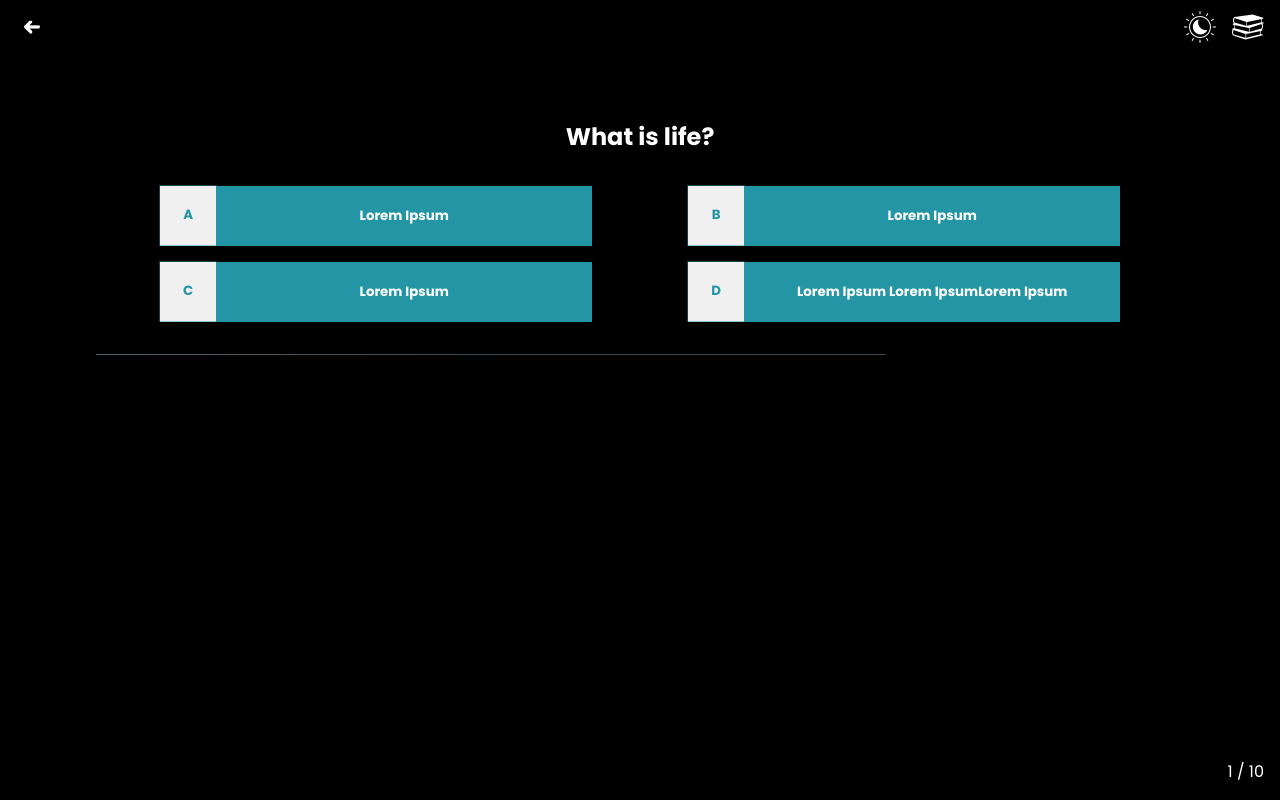
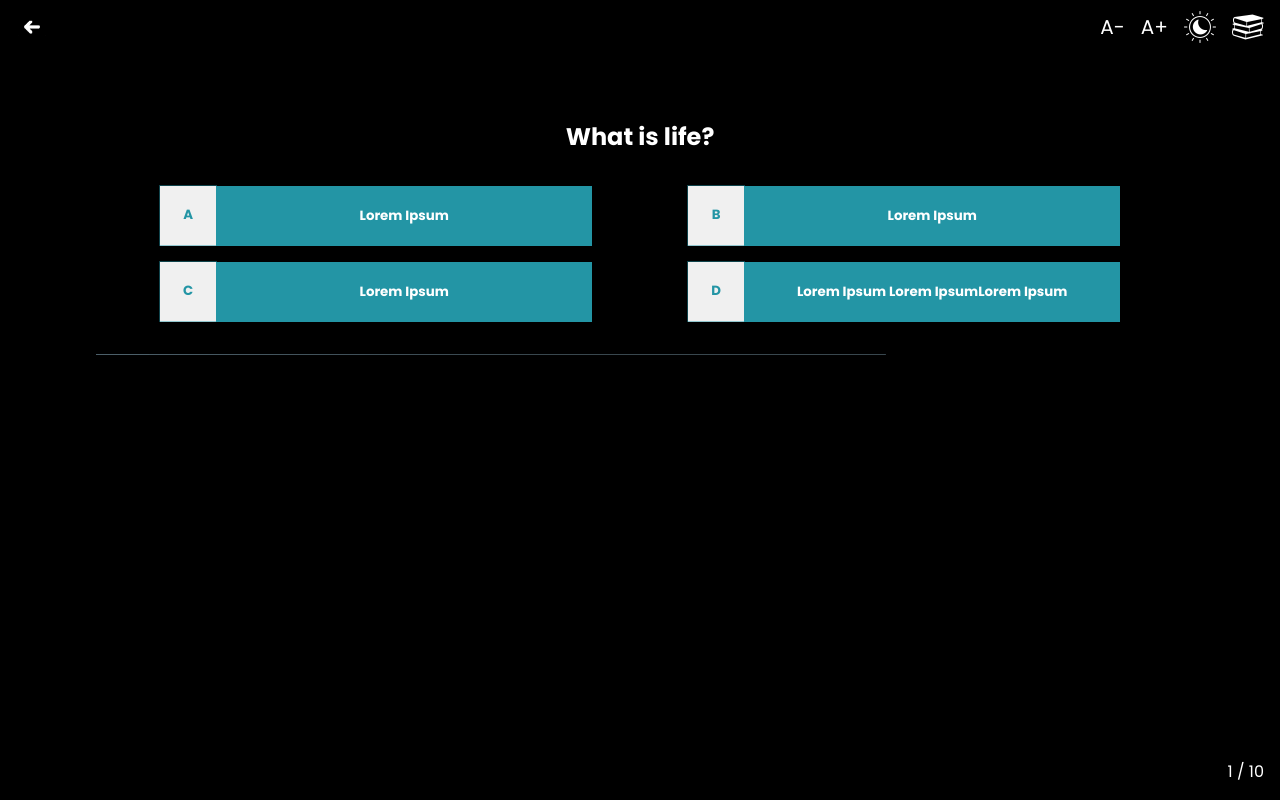
Before and after one commit to riandrei/mindtale, a React (Vite) app in the folder client/: page /Quiz in a window 1280 px wide. Built offline with nearby package versions, Linux system fonts and the light colour scheme; a web font is replaced by a local one.

Commit message:
with functional incrase/decrease font size in sotryboard

```diff
--- a/client/src/components/Story.jsx
+++ b/client/src/components/Story.jsx
@@ -11,7 +11,7 @@ import Back from '../assets/back.png';
 import Menu from '../assets/menuu.png';
 
 
-export function Story({ openNav, handleNavClick, isLight }) {
+export function Story({ isLight, fontSize, handleIncraseFontSize, handleDecreaseFontSize  }) {
 
 
 
@@ -19,22 +19,19 @@ export function Story({ openNav, handleNavClick, isLight }) {
         <div className={styles.Story}>
             <img className={styles.Picture} src={Sample1} />
             <div className={styles.Story_inner}>
-                <p className={isLight?styles.Text2:styles.Text}>Lorem ipsum dolor sit amet. 33 nihil internos ut omnis quia nam fuga natus aut ratione incidunt. Qui fugit eius in dolorum dicta ab excepturi natus non dolorum voluptatem hic tempora quod et architecto dignissimos quo quia possimus. Lorem ipsum dolor sit amet. 33 nihil internos ut omnis quia nam fuga natus aut ratione incidunt. Qui fugit eius in dolorum dicta ab excepturi natus non dolorum voluptatem hic tempora quod et architecto dignissimos quo quia possimus.Lorem ipsum dolor sit amet. 33 nihil internos ut omnis quia nam fuga natus aut ratione incidunt. Qui fugit eius in dolorum dicta ab excepturi natus non dolorum voluptatem hic tempora quod et architecto dignissimos quo quia possimus. </p>
+                {
+                    !isLight && <p className={` ${fontSize === 1 ? styles.Text: ''} ${fontSize === 2 ? styles.Text2 : ''} ${fontSize == 3 ? styles.Text3 : ''}`}>
+                    Lorem ipsum dolor sit amet. 33 nihil internos ut omnis quia nam fuga natus aut ratione incidunt. Qui fugit eius in dolorum dicta ab excepturi natus non dolorum voluptatem hic tempora quod et architecto dignissimos quo quia possimus. Lorem ipsum dolor sit amet. 33 nihil internos ut omnis quia nam fuga natus aut ratione incidunt. Qui fugit eius in dolorum dicta ab excepturi natus non dolorum voluptatem hic tempora quod et architecto dignissimos quo quia possimus.Lorem ipsum dolor sit amet. 33 nihil internos ut omnis quia nam fuga natus aut ratione incidunt. Qui fugit eius in dolorum dicta ab excepturi natus non dolorum voluptatem hic tempora quod et architecto dignissimos quo quia possimus.
+                </p>
+                }
+
+                {
+                    isLight && <p className={`${styles.Dark} ${fontSize === 1 ? styles.Text: ''} ${fontSize === 2 ? styles.Text2 : ''} ${fontSize == 3 ? styles.Text3 : ''}`}>
+                    Lorem ipsum dolor sit amet. 33 nihil internos ut omnis quia nam fuga natus aut ratione incidunt. Qui fugit eius in dolorum dicta ab excepturi natus non dolorum voluptatem hic tempora quod et architecto dignissimos quo quia possimus. Lorem ipsum dolor sit amet. 33 nihil internos ut omnis quia nam fuga natus aut ratione incidunt. Qui fugit eius in dolorum dicta ab excepturi natus non dolorum voluptatem hic tempora quod et architecto dignissimos quo quia possimus.Lorem ipsum dolor sit amet. 33 nihil internos ut omnis quia nam fuga natus aut ratione incidunt. Qui fugit eius in dolorum dicta ab excepturi natus non dolorum voluptatem hic tempora quod et architecto dignissimos quo quia possimus.
+                </p>
+                }
                 <Choices />
             </div>
-
-            {/* <div className={styles.Next}>
-                <Link className={styles.Prev}>Previous</Link>
-                <Link className={styles.Prev}>Next</Link>
-            </div>
-            <div className={styles.StoryBoard_recommend}>
-                <Recommend photo={Art} genre="Mystery" title="Naruto Shipddpuden" />
-                <Recommend photo={Art} genre="Mystery" title="Naruto Shipddpuden" />
-                <Recommend photo={Art} genre="Mystery" title="Naruto Shipddpuden" />
-                <Recommend photo={Art} genre="Mystery" title="Naruto Shipddpuden" />
-                <Recommend photo={Art} genre="Mystery" title="Naruto Shipddpuden" />
-                <Recommend photo={Art} genre="Mystery" title="Naruto Shipddpuden" />
-            </div> */}
 
         </div>
     );
--- a/client/src/components/StoryNav.jsx
+++ b/client/src/components/StoryNav.jsx
@@ -10,7 +10,7 @@ import Theme from '../assets/themes.png'
 import Dark from '../assets/dark.png'
 import Light from '../assets/book-icon-dark.png'
 
-export const StoryNav = ({handleThemeClick, isLight, handleNavClick, openNav}) => {
+export const StoryNav = ({handleThemeClick, isLight, handleNavClick, openNav, fontSize, handleIncreaseFontSize, handleDecreaseFontSize}) => {
     const navigate = useNavigate();
     const goBack = () => {
         navigate(-1)
@@ -19,6 +19,8 @@ export const StoryNav = ({handleThemeClick, isLight, handleNavClick, openNav}) =
         <div className={styles.StoryNav}>
             <img onClick={goBack} className={styles.Back} src={Back} />
             <div className={styles.StoryNav_inner}>
+                <span className={isLight?styles.Light : styles.Dark} onClick={handleDecreaseFontSize}>A-</span>
+                <span className={isLight?styles.Light : styles.Dark} onClick={handleIncreaseFontSize}>A+</span>
                 <img onClick={handleThemeClick} src={isLight? Dark:Theme} />
                 {
                     openNav ? "" : <img onClick={handleNavClick} src={isLight ? Light :Book} />
--- a/client/src/css/Story.module.css
+++ b/client/src/css/Story.module.css
@@ -2,6 +2,7 @@
     padding:0;
     margin:0;
     box-sizing: border-box;
+
 }
 
 .Story{
@@ -12,30 +13,35 @@
     padding: 1rem;
 
 }
-.Story_inner{
-    display: flex;
-    flex-direction: column;
-    gap:1rem;
-    width:100%;
-}
+
 .Text{
     font-size: 1.25em;
     font-weight: 450;
     line-height:175%;
-    clip-path: polygon(0 0, 0 0, 0 100%, 0% 100%);
+    /* clip-path: polygon(0 0, 0 0, 0 100%, 0% 100%);
     filter: blur(10px)
     opacity(0);
-    animation:text 2000ms ease-in-out forwards 500ms;
+    animation:text 2000ms ease-in-out forwards 500ms; */
 }
 .Text2{
-    color:#333;
-    font-size: 1.25em;
+
+    font-size: 1.5em;
     font-weight: 450;
     line-height:175%;
-    clip-path: polygon(0 0, 0 0, 0 100%, 0% 100%);
+    /* clip-path: polygon(0 0, 0 0, 0 100%, 0% 100%);
     filter: blur(10px)
     opacity(0);
-    animation:text 2000ms ease-in-out forwards 500ms;
+    animation:text 2000ms ease-in-out forwards 500ms; */
+}
+.Text3{
+
+    font-size: 1.75em;
+    font-weight: 450;
+    line-height:175%;
+    /* clip-path: polygon(0 0, 0 0, 0 100%, 0% 100%);
+    filter: blur(10px)
+    opacity(0);
+    animation:text 2000ms ease-in-out forwards 500ms; */
 }
 
 @keyframes text{
@@ -106,6 +112,15 @@
     justify-content: center;
     padding-bottom: 1rem;
 }
+.Story_inner{
+    display: flex;
+    flex-direction: column;
+    gap:1rem;
+    width:100%;
+}
+.Dark{
+    color:#333;
+}
 @media(max-width:431px){
     .Story{
         flex-direction: column;
--- a/client/src/css/StoryNav.module.css
+++ b/client/src/css/StoryNav.module.css
@@ -3,6 +3,17 @@
     justify-content: space-between;
     align-items: center;
     padding: .5rem 1rem;
+}
+.StoryNav_inner span{
+    height: 100%;
+    font-size: 1.25em;
+    text-align: center;
+}
+.Light{
+    color:#333;
+}
+.Dark{
+    color:#fff;
 }
 .Back{
     width:32px;
@@ -14,4 +25,5 @@
 .StoryNav_inner{
     display: flex;
     gap:1rem;
+    align-items: center;
 }
--- a/client/src/pages/StoryBoard.jsx
+++ b/client/src/pages/StoryBoard.jsx
@@ -8,13 +8,27 @@ import StoryNav from '../components/StoryNav';
 
 export function StoryBoard({ openNav, handleNavClick, isLight, handleThemeClick }) {
 
+    const [fontSize, setFontSize] = useState(1);
 
+    const handleIncreaseFontSize = () => {
+        setFontSize(prevFontSize => prevFontSize + 1);
+        console.log(fontSize)
+    }
+
+    const handleDecreaseFontSize = () => {
+        setFontSize(prevFontSize => Math.max(prevFontSize - 1, 1));
+        console.log(fontSize)
+    }
+
+    if (fontSize === 4 || fontSize <= 0){
+        setFontSize(1)
+    }
 
     return (
         <div className={isLight? styles.StoryBoard2 : styles.StoryBoard}>
             <div className={styles.Storyboard_inner}>
-                <StoryNav openNav={openNav} handleNavClick={handleNavClick} isLight={isLight} handleThemeClick={handleThemeClick}/>
-                <Story isLight={isLight}/>
+                <StoryNav fontSize={fontSize} handleIncreaseFontSize={handleIncreaseFontSize} handleDecreaseFontSize={handleDecreaseFontSize} openNav={openNav} handleNavClick={handleNavClick} isLight={isLight} handleThemeClick={handleThemeClick}/>
+                <Story isLight={isLight} fontSize={fontSize}/>
             </div>
             {
                 openNav && <ChaptersNav handleNavClick={handleNavClick}/>
```
